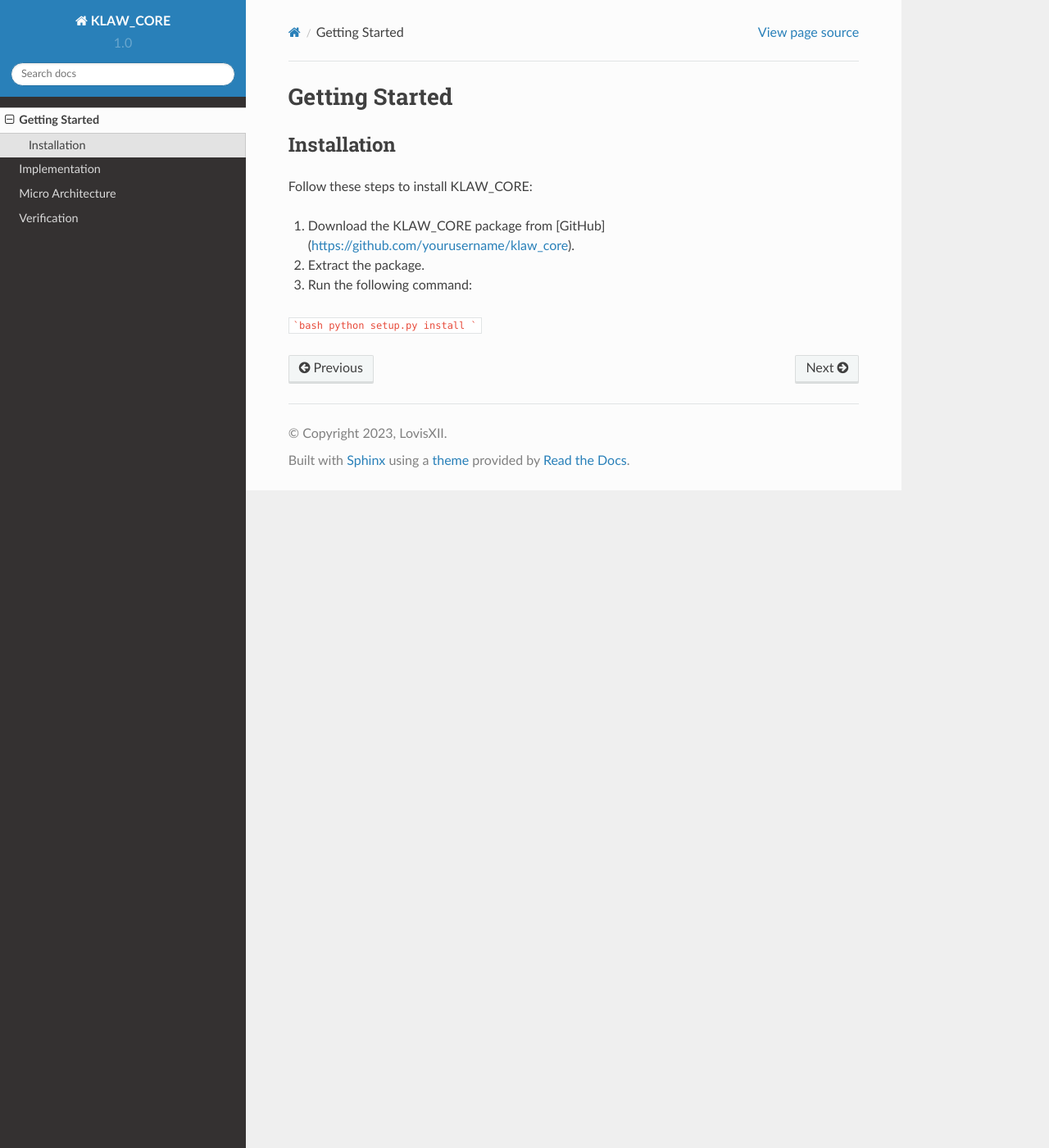
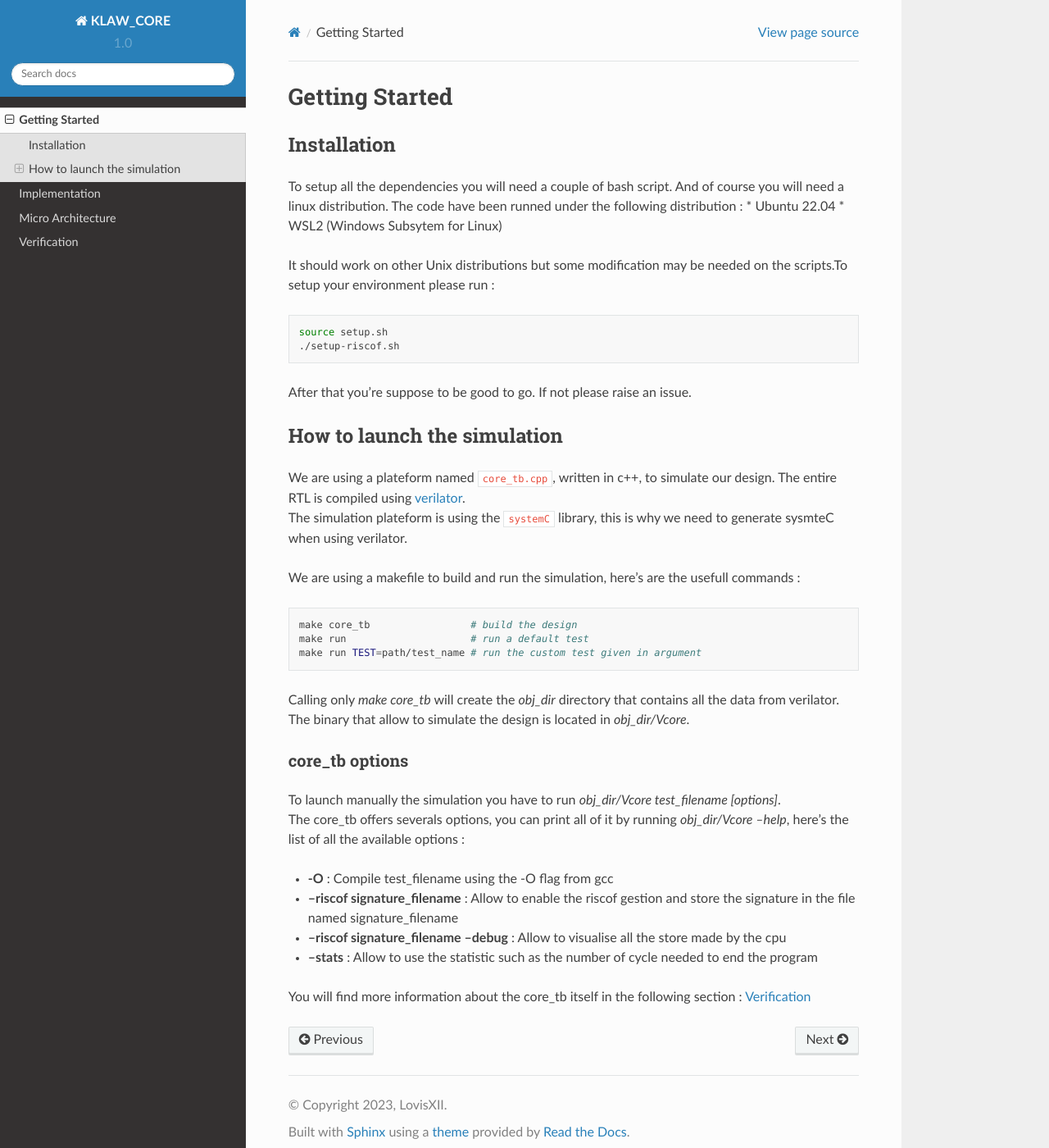
Before and after one commit to lovisXII/Klaw_CORE, a Sphinx documentation site: the page built from docs/source/getting_started/getting_started.rst, in a window 1280 px wide and 1400 px high. Shown: the whole window at 82% size. Built offline with Sphinx 7.4.7 and the Read the Docs theme 2.0.0, drawn with Linux system fonts in a browser that asks for light colours.

````diff
--- a/docs/source/getting_started/getting_started.rst
+++ b/docs/source/getting_started/getting_started.rst
@@ -4,12 +4,46 @@
 Installation
 ------------
 
-Follow these steps to install KLAW_CORE:
+To setup all the dependencies you will need a couple of bash script. And of course you will need a linux distribution. The code have been runned under the following distribution :
+* Ubuntu 22.04
+* WSL2 (Windows Subsytem for Linux)
 
-1. Download the KLAW_CORE package from [GitHub](https://github.com/yourusername/klaw_core).
-2. Extract the package.
-3. Run the following command:
+It should work on other Unix distributions but some modification may be needed on the scripts.\
+To setup your environment please run :
 
-```bash
-python setup.py install
-```
+.. code-block:: bash
+
+    source setup.sh
+    ./setup-riscof.sh
+
+After that you're suppose to be good to go. If not please raise an issue.
+
+How to launch the simulation
+----------------------------
+
+| We are using a plateform named ``core_tb.cpp``, written in c++, to simulate our design. The entire RTL is compiled using `verilator <https://www.veripool.org/verilator/>`_.
+| The simulation plateform is using the ``systemC`` library, this is why we need to generate sysmteC when using verilator.
+
+| We are using a makefile to build and run the simulation, here's are the usefull commands :
+
+
+.. code-block:: bash
+
+    make core_tb                 # build the design
+    make run                     # run a default test
+    make run TEST=path/test_name # run the custom test given in argument
+
+Calling only `make core_tb` will create the `obj_dir` directory that contains all the data from verilator. The binary that allow to simulate the design is located in `obj_dir/Vcore`.
+
+core_tb options
+^^^^^^^^^^^^^^^
+
+| To launch manually the simulation you have to run `obj_dir/Vcore test_filename [options]`.
+| The core_tb offers severals options, you can print all of it by running `obj_dir/Vcore --help`, here's the list of all the available options :
+
+- **-O** : Compile test_filename using the -O flag from gcc
+- **--riscof signature_filename** : Allow to enable the riscof gestion and store the signature in the file named signature_filename
+- **--riscof signature_filename --debug** : Allow to visualise all the store made by the cpu
+- **--stats** : Allow to use the statistic such as the number of cycle needed to end the program
+
+You will find more information about the core_tb itself in the following section : :ref:`verif-ref`
--- a/docs/source/verif/verif.rst
+++ b/docs/source/verif/verif.rst
@@ -1,3 +1,5 @@
+.. _verif-ref:
+
 Verification
 =============
 
````
Also changed, not shown: README.md (+2 -0 lines), docs/source/index.rst (+0 -7 lines), 1 other file.
